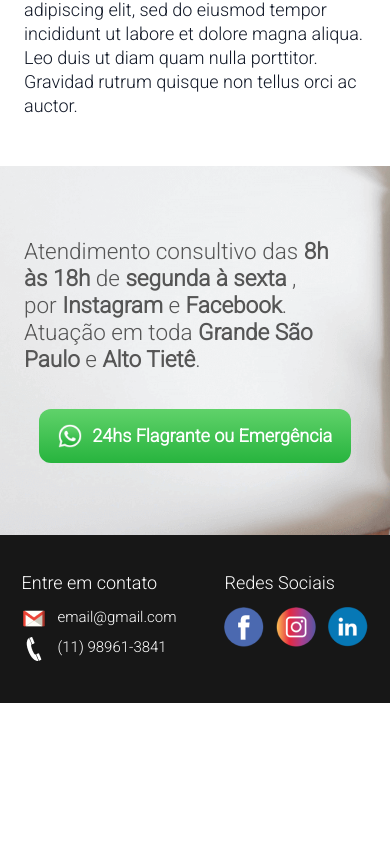
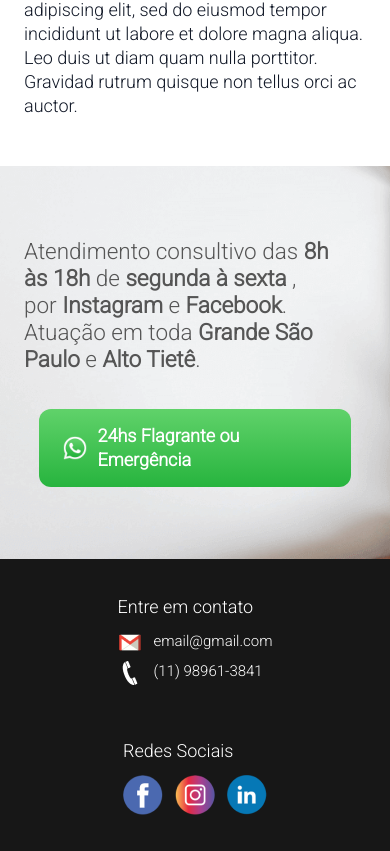
Before and after one commit to jhonatan98rios/Maria-Carolina-Website, a Next.js app: page / in a window 390 px wide. Shown: the part 1033-1884 px from the top of the page. Before the commit the page ends 1736 px from the top, so only its background shows below. Built offline with nearby package versions, Linux system fonts and the light colour scheme.

Commit message:
footer mobile

```diff
--- a/components/contact/index.tsx
+++ b/components/contact/index.tsx
@@ -14,10 +14,10 @@ export default function Contact() {
 
         <button className={
           `${styles.button} flex justify-center items-center py-5 m-auto lg:mr-auto lg:ml-0
-            max-w-[50rem] rounded-2xl w-4/5 mt-12`
+            max-w-[50rem] rounded-2xl w-4/5 mt-12 px-8`
         }>
           <img src="header/whatsapp.png" alt="icone do whatsapp" className="mr-3.5 w-8" />
-          <p className="text-2xl text-white font-bold"> 24hs Flagrante ou Emergência </p>
+          <p className="text-2xl text-white font-bold text-left"> 24hs Flagrante ou Emergência </p>
         </button>
 
       </div>
--- a/components/footer/index.tsx
+++ b/components/footer/index.tsx
@@ -1,10 +1,8 @@
-import styles from './style.module.scss'
-
 export default function Footer() {
   return (
     <footer className='bg-neutral-900 py-12'>
-      <div className='container columns-2 mx-auto flex justify-center gap-16'>
-        <div>
+      <div className='container columns-2 mx-auto flex flex-col sm:flex-row justify-center gap-16'>
+        <div className='w-fit mx-auto sm:mx-0'>
           <p className='text-white text-2xl mb-4'> Entre em contato </p>
           <span className='flex mb-2'>
             <img src="footer/mail.png" alt=""/>
@@ -16,7 +14,7 @@ export default function Footer() {
           </span>
         </div>
 
-        <div>
+        <div className='w-fit mx-auto sm:mx-0'>
           <h3 className="text-white mb-4 text-2xl"> Redes Sociais </h3>
           <ul className='flex gap-4'>
             <li> <img src="footer/facebook.png" alt=""/> </li>
--- a/components/header/style.module.scss
+++ b/components/header/style.module.scss
@@ -3,7 +3,6 @@
 .header {
     display: flex;
     align-items: flex-end;
-    border: 1px solid #000;
     position: relative;
 
     @include tablet {
--- a/styles/abstracts/variables.scss
+++ b/styles/abstracts/variables.scss
@@ -3,10 +3,6 @@
     --secondary: #CA8E34;
     --dark: #111111;
     --light: #efefef;
-
-    --tw-gradient-from: #60D26A;
-    --tw-gradient-to: #27B43E;
-    --tw-gradient-stops: var(--tw-gradient-from), var(--tw-gradient-to);
 }
 
 $spaces: (0, 4, 8, 16, 24, 32, 40, 48, 56, 64, 72, 80);
```
